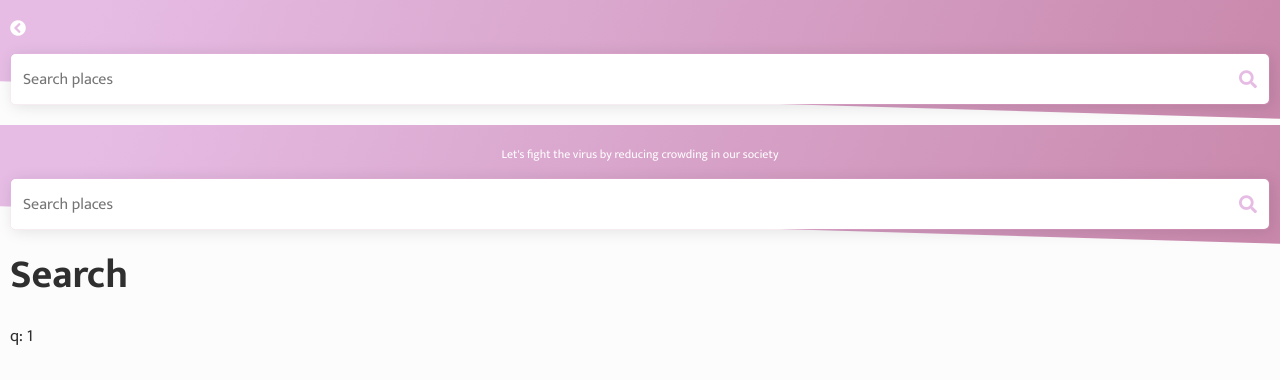
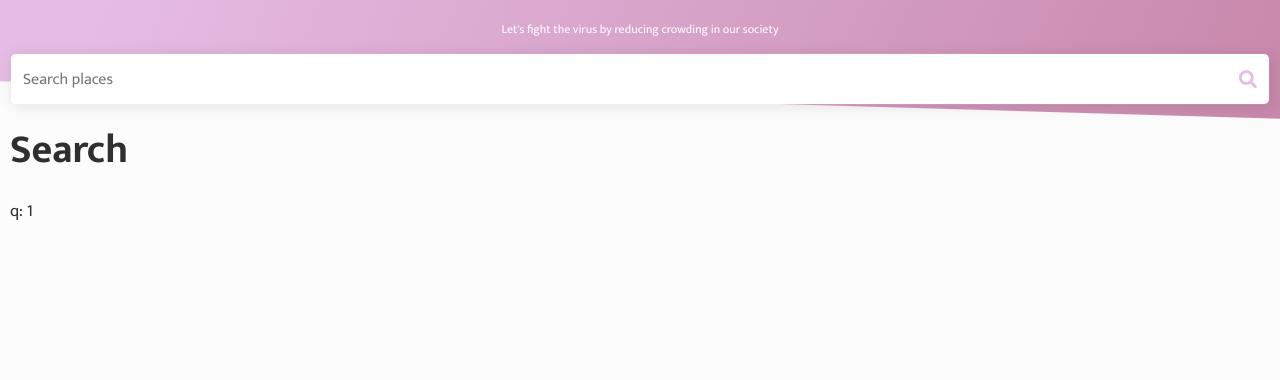
Before and after one commit to goa-codebet/flockerrty, a React (Create React App) app: page /search/1 in a window 1280 px wide. Shown: the top 380 px of the page. Built offline with nearby package versions, Linux system fonts and the light colour scheme.

Commit message:
Fix header btn

```diff
--- a/src/components/header/index.js
+++ b/src/components/header/index.js
@@ -3,13 +3,14 @@ import cn from 'classnames';
 
 import './style.scss';
 import Search from '../search';
-import { useHistory, useParams } from 'react-router';
+import { useHistory, useRouteMatch } from 'react-router';
 
 const Header = () => {
   const history = useHistory();
-  const { q, id } = useParams();
+  const matchCategory = useRouteMatch('/category/:id');
+  const matchSearch = useRouteMatch('/category/:id');
 
-  const hasParams = () => q || id;
+  const hasParams = () => Boolean(matchCategory || matchSearch);
 
   return (
     <div className="Header">
@@ -17,13 +18,13 @@ const Header = () => {
         <div className="Header__text">
           <i
             className={cn('Header__text__back fas fa-chevron-circle-left', {
-              'Header__text__back--hide': hasParams(),
+              'Header__text__back--hide': !hasParams(),
             })}
             onClick={() => history.goBack()}
           />
           <p
             className={cn('Header__text__tagline', {
-              'Header__text__tagline--hide': !hasParams(),
+              'Header__text__tagline--hide': hasParams(),
             })}>
             Let's fight the virus by reducing crowding in our society
           </p>
--- a/src/pages/category.js
+++ b/src/pages/category.js
@@ -6,6 +6,7 @@ import { useParams } from 'react-router';
 
 const CategoryPage = () => {
   const { id } = useParams();
+
   const NearbyPlacesView = props => {
     const { loading, data, error } = useQuery(gql`
       {
--- a/src/pages/search.js
+++ b/src/pages/search.js
@@ -1,12 +1,10 @@
 import React from 'react';
-import Header from '../components/header';
 import { useParams } from 'react-router';
 
 const SearchPage = () => {
   const { q } = useParams();
   return (
     <div>
-      <Header />
       <div className="container">
         <h1>Search</h1>
         <p>q: {q}</p>
```
